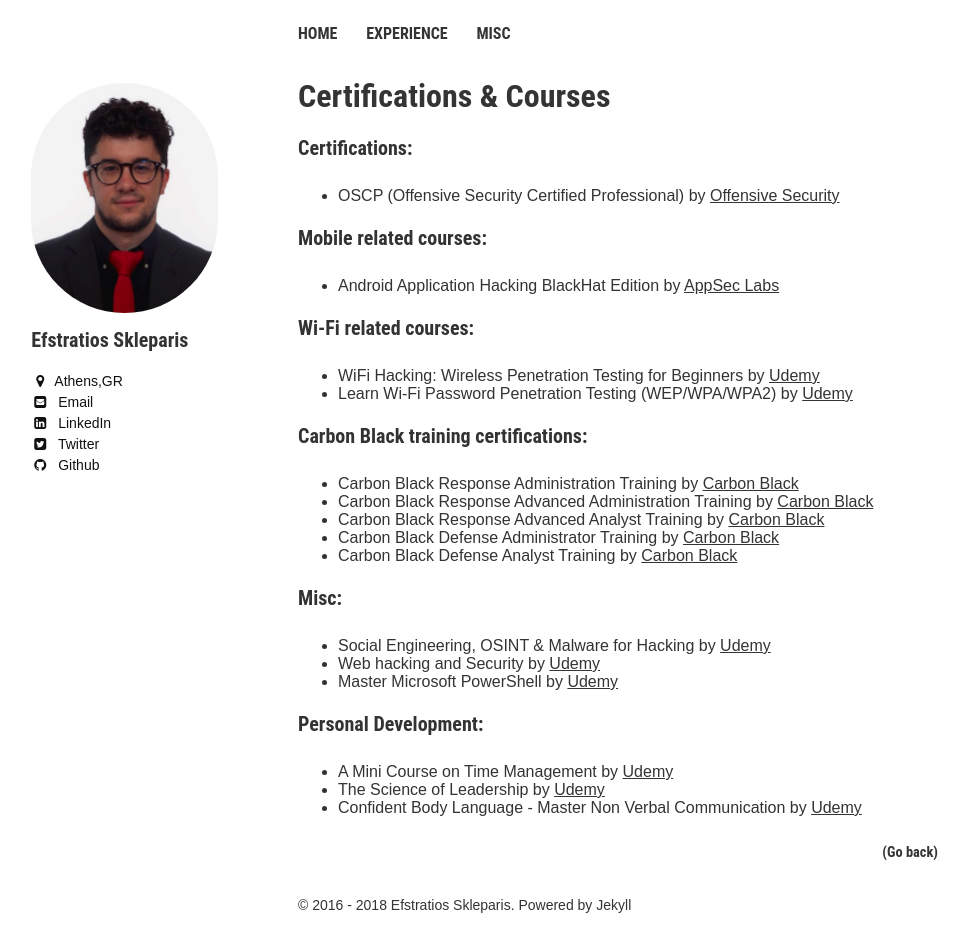
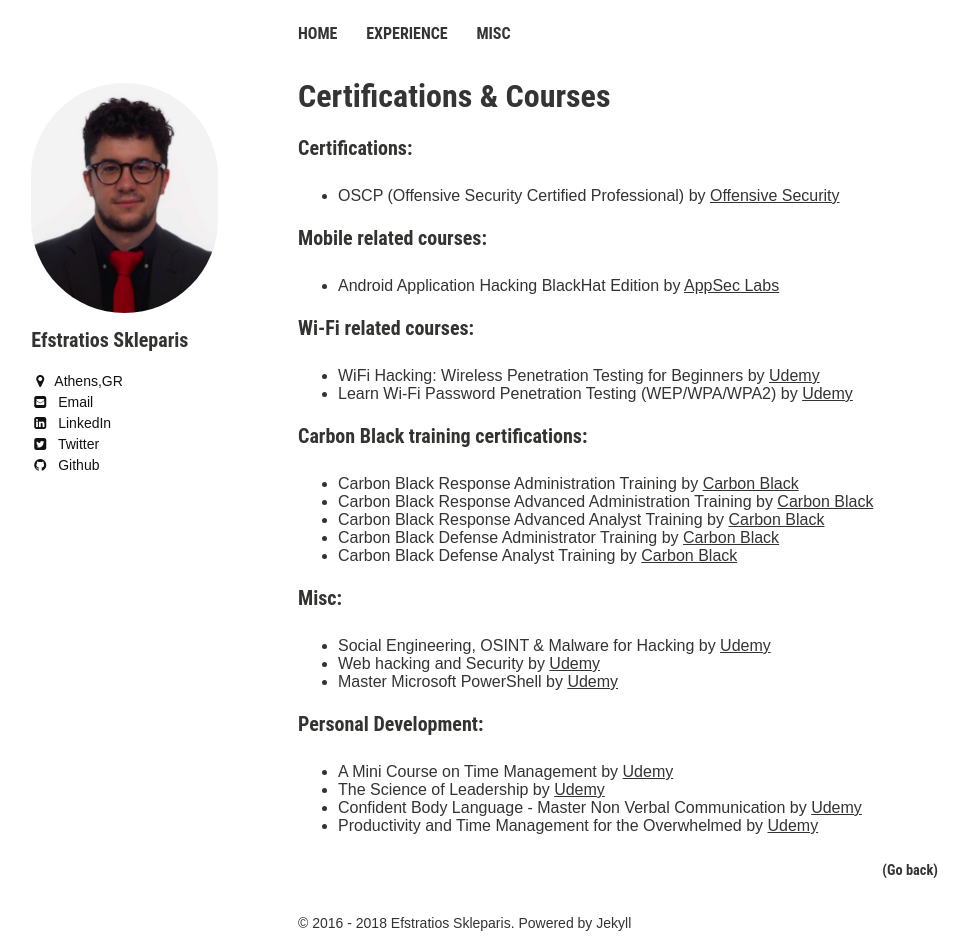
Before and after one commit to efstratios/efstratios.github.io, a Jekyll site: the page built from certs/index.md, in a window 1280 px wide. Shown: the whole page, without its empty margins (22-991 px from the left). Built offline with Jekyll 4.4.1, drawn with Linux system fonts in a browser that asks for light colours.

Commit message:
Added new course
Productivity

```diff
--- a/certs/index.md
+++ b/certs/index.md
@@ -35,3 +35,4 @@
 * A Mini Course on Time Management by [Udemy](https://www.udemy.com/user/brandonhakim/){:target="_blank" rel="noopener"}
 * The Science of Leadership by [Udemy](https://www.udemy.com/user/gregorycaremans/){:target="_blank" rel="noopener"}
 * Confident Body Language - Master Non Verbal Communication by [Udemy](https://www.udemy.com/user/jimmynaraine/){:target="_blank" rel="noopener"}
+* Productivity and Time Management for the Overwhelmed by [Udemy](https://www.udemy.com/user/joshpaulsen2/){:target="_blank" rel="noopener"}
```
